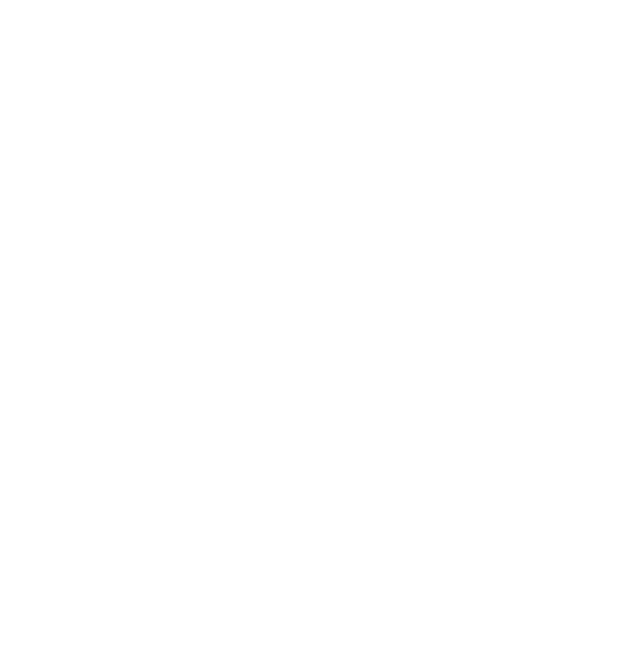
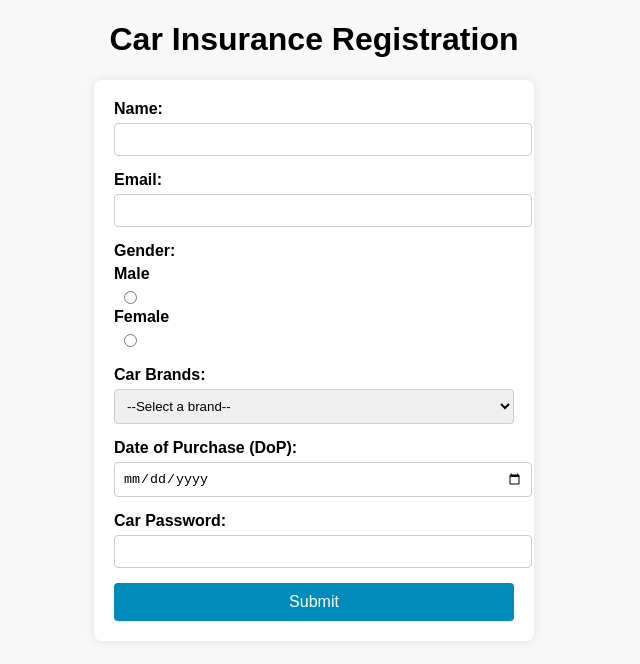
Before and after one commit to acciojob/car-insurance-form-jadhavakashofficial, a website: page main.html in a window 1280 px wide. Shown: the whole page, without its empty margins (326-966 px from the left). Drawn offline with Linux system fonts and the light colour scheme.

Commit message:
created a submission

```diff
--- a/main.html
+++ b/main.html
@@ -1,16 +1,103 @@
 <!DOCTYPE html>
+<html lang="en">
+<head>
+  <meta charset="UTF-8">
+  <title>Car Insurance Registration Form</title>
+  <link rel="stylesheet" href="styles.css">
+</head>
+<body>
 
-<html>
+  <h1>Car Insurance Registration</h1>
 
-<head>
-	<link rel="stylesheet" href="styles.css">
-</head>
+  <form action="#" method="POST" id="car-insurance-form">
+    <!-- Name -->
+    <div class="form-group">
+      <label for="name">Name:</label>
+      <input
+        type="text"
+        id="name"
+        name="name"
+        required
+      >
+    </div>
 
-<body>
-	<!-- the entire body must be written by student -->
-    <script type="text/javascript" src="./script.js">
-</script>
+    <!-- Email -->
+    <div class="form-group">
+      <label for="email">Email:</label>
+      <input
+        type="email"
+        id="email"
+        name="email"
+        required
+      >
+    </div>
+
+    <!-- Gender -->
+    <div class="form-group">
+      <span>Gender:</span>
+      <label for="male">Male</label>
+      <input
+        type="radio"
+        id="male"
+        name="gender"
+        value="Male"
+        required
+      >
+      <label for="female">Female</label>
+      <input
+        type="radio"
+        id="female"
+        name="gender"
+        value="Female"
+        required
+      >
+    </div>
+
+    <!-- Car Brands -->
+    <div class="form-group">
+      <label for="cars">Car Brands:</label>
+      <select
+        id="cars"
+        name="cars"
+        required
+      >
+        <option value="">--Select a brand--</option>
+        <option value="BMW">BMW</option>
+        <option value="Audi">Audi</option>
+        <option value="Mercedes">Mercedes</option>
+      </select>
+    </div>
+
+    <!-- Date of Purchase -->
+    <div class="form-group">
+      <label for="purchaseDate">Date of Purchase (DoP):</label>
+      <input
+        type="date"
+        id="purchaseDate"
+        name="purchaseDate"
+        required
+      >
+    </div>
+
+    <!-- Password -->
+    <div class="form-group">
+      <label for="password">Car Password:</label>
+      <input
+        type="password"
+        id="password"
+        name="password"
+        required
+      >
+    </div>
+
+    <!-- Submit Button -->
+    <button
+      type="submit"
+      id="submit"
+    >
+      Submit
+    </button>
+  </form>
 
 </body>
-
 </html>
--- a/styles.css
+++ b/styles.css
@@ -1,2 +1,60 @@
+body {
+  font-family: Arial, sans-serif;
+  margin: 20px;
+  background-color: #f8f8f8;
+}
 
-/* Your CSS Code here. */
+h1 {
+  text-align: center;
+}
+
+form {
+  background: #fff;
+  max-width: 400px;
+  margin: 0 auto;
+  padding: 20px;
+  border-radius: 8px;
+  box-shadow: 0 0 10px rgba(0, 0, 0, 0.1);
+}
+
+.form-group {
+  margin-bottom: 15px;
+}
+
+.form-group label,
+.form-group span {
+  display: block;
+  font-weight: bold;
+  margin-bottom: 5px;
+}
+
+.form-group input[type="text"],
+.form-group input[type="email"],
+.form-group input[type="date"],
+.form-group input[type="password"],
+.form-group select {
+  width: 100%;
+  padding: 8px;
+  border: 1px solid #ccc;
+  border-radius: 4px;
+}
+
+.form-group input[type="radio"] {
+  margin-left: 10px;
+  margin-right: 5px;
+}
+
+button {
+  width: 100%;
+  padding: 10px;
+  background-color: #008CBA;
+  color: #fff;
+  border: none;
+  font-size: 16px;
+  border-radius: 4px;
+  cursor: pointer;
+}
+
+button:hover {
+  background-color: #005f73;
+}
```
